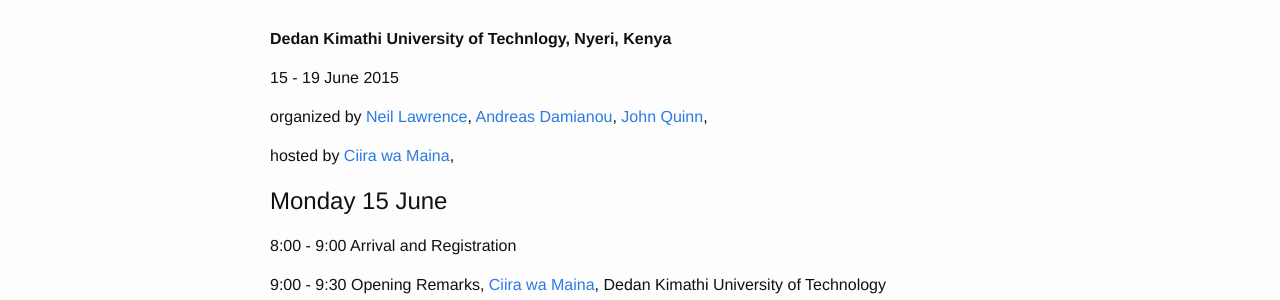
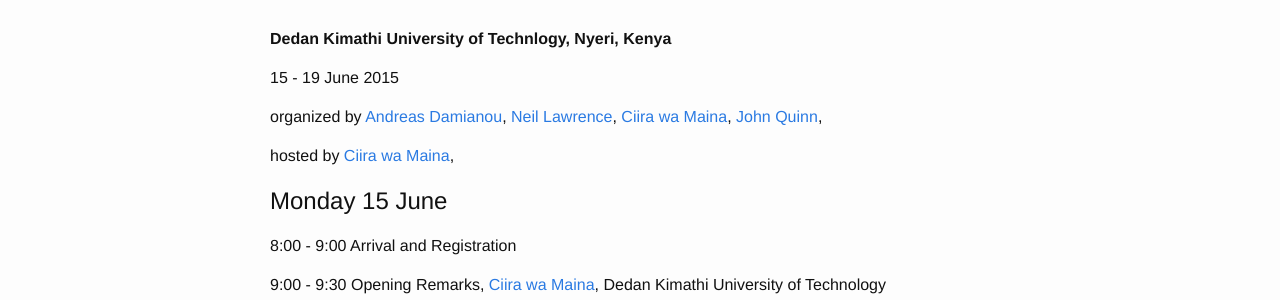
Before and after one commit to gpschool/dss15, a Jekyll site: the page built from index.md, in a window 1280 px wide. Shown: the part 156-456 px from the top of the page. Built offline with Jekyll 4.4.1, drawn with Linux system fonts in a browser that asks for light colours.

Commit message:
Update lectures

```diff
--- a/_config.yml
+++ b/_config.yml
@@ -17,8 +17,9 @@
   hosts:
   - {name: Ciira wa Maina, url: "https://sites.google.com/site/cwamainadekut/"}
   organizers:
+  - {name: Andreas Damianou, url: "http://staffwww.dcs.sheffield.ac.uk/people/A.Damianou/index.html"}
   - {name: Neil Lawrence, url: "http://inverseprobability.com"}
-  - {name: Andreas Damianou, url: "http://staffwww.dcs.sheffield.ac.uk/people/A.Damianou/index.html"}
+  - {name: Ciira wa Maina, url: "https://sites.google.com/site/cwamainadekut/"}
   - {name: John Quinn, url: "http://air.ug/~jquinn/"}
   name: Data Science School
   hosturl: https://sites.google.com/site/dekutdatascienceworkshop2015/
```
